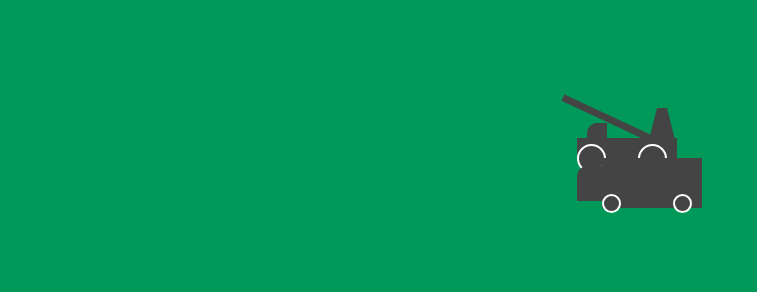
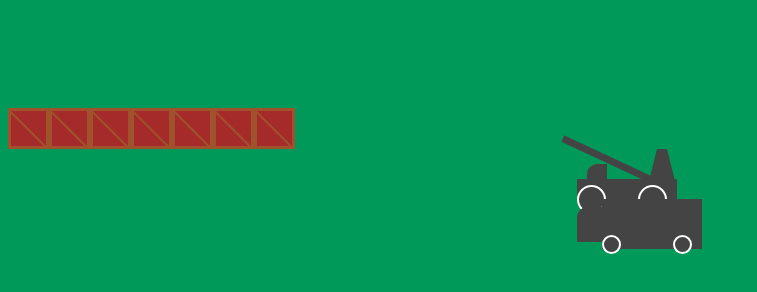
Before and after one commit to hubmanS/BannerCars, a plain HTML site: page index.html in a window 1280 px wide. Shown: the whole page, without its empty margins (0-757 px from the left). Drawn offline with Linux system fonts and the light colour scheme.

Commit message:
animated

```diff
--- a/cars.css
+++ b/cars.css
@@ -1,6 +1,7 @@
 body {
     background-color: #009959;
     padding-top: 100px;
+    position: relative;
 }
 
 .car {
@@ -152,6 +153,7 @@ body {
 
 .camion {
     /*display: flex;*/
+    z-index: -1;
 }
 
 .caraCamion {
@@ -194,3 +196,25 @@ body {
     background-color: #444;
     border-radius: 50%;
 }
+.cajitas > div{
+
+    width: 35px;
+    height: 35px;
+    background-color: brown;
+
+    border: 3px solid sienna;
+}
+
+.diagonal{
+    position: absolute;
+    content: "";
+    width: 50px;
+    height: 50px;
+    border-top: 2px solid sienna;
+    transform: rotate(45deg) scaleX(1);
+    transform-origin: 0% 0%;
+}
+
+.cajitas{
+    display: flex;
+}
--- a/index.html
+++ b/index.html
@@ -1,5 +1,27 @@
 <link rel="stylesheet" href="cars.css">
-
+<div class="cajitas">
+<div class="cajas">
+    <div class="diagonal"></div>
+</div>
+<div class="cajas">
+    <div class="diagonal"></div>
+</div>
+<div class="cajas">
+    <div class="diagonal"></div>
+</div>
+<div class="cajas">
+    <div class="diagonal"></div>
+</div>
+<div class="cajas">
+    <div class="diagonal"></div>
+</div>
+<div class="cajas">
+    <div class="diagonal"></div>
+</div>
+<div class="cajas">
+    <div class="diagonal"></div>
+</div>
+</div>
 <div class="car">
     <div class="cara">
     </div>
@@ -23,9 +45,9 @@
 
     <div class="Loadercamion">
 
-    <div class="ruedasDelantecamion">
-    </div>
-    <div class="ruedasTraseracamion">
-    </div>
+        <div class="ruedasDelantecamion">
+        </div>
+        <div class="ruedasTraseracamion">
+        </div>
     </div>
 </div>
```
